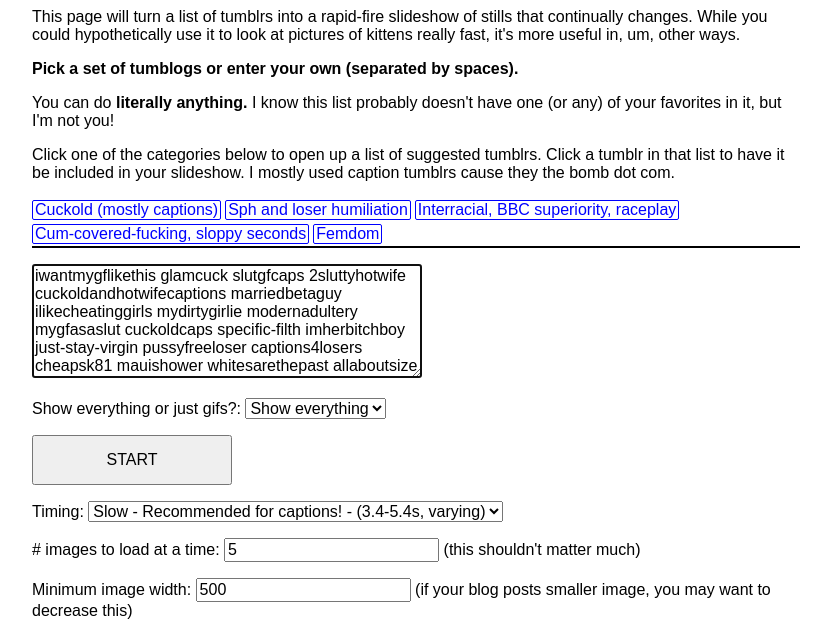
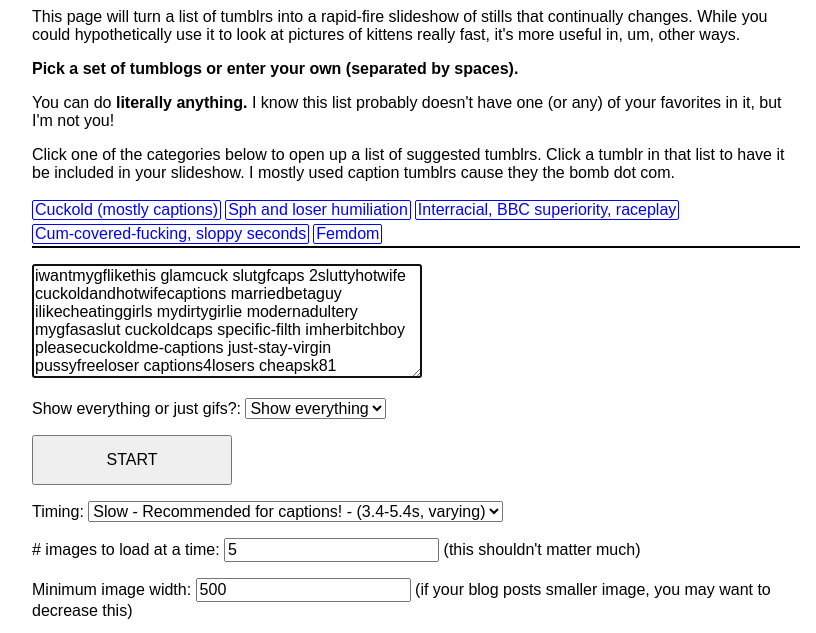
Before and after one commit to gooninatorforker/mygooninatorfork, a website built with webpack: page gooninator/index.html in a window 1280 px wide. Shown: the part 157-790 px from the top of the page, without its empty margins (224-1040 px from the left). Built offline with nearby package versions, Linux system fonts and the light colour scheme.

Commit message:
Update index.html

```diff
--- a/gooninator/index.html
+++ b/gooninator/index.html
@@ -29,7 +29,7 @@
 
     <form action="gooninate.html" method="get">
       <p>
-      <textarea type="text" rows="6" name="tumblrs" autocorrect="off" spellcheck="false" id="tumblrs" placeholder="TUMBLRS GO HERE">iwantmygflikethis glamcuck slutgfcaps 2sluttyhotwife cuckoldandhotwifecaptions marriedbetaguy ilikecheatinggirls mydirtygirlie modernadultery mygfasaslut cuckoldcaps specific-filth imherbitchboy just-stay-virgin pussyfreeloser captions4losers cheapsk81 mauishower whitesarethepast allaboutsize blackcocktakeover blackmydaughter3 breed-better dorisconquered bbcwhitewives69 breedthatwhitepussy breedingblackistheanswer cumcoveredfucking fuckyeahfriendlyfire</textarea>
+      <textarea type="text" rows="6" name="tumblrs" autocorrect="off" spellcheck="false" id="tumblrs" placeholder="TUMBLRS GO HERE">iwantmygflikethis glamcuck slutgfcaps 2sluttyhotwife cuckoldandhotwifecaptions marriedbetaguy ilikecheatinggirls mydirtygirlie modernadultery mygfasaslut cuckoldcaps specific-filth imherbitchboy pleasecuckoldme-captions just-stay-virgin pussyfreeloser captions4losers cheapsk81 mauishower whitesarethepast allaboutsize blackcocktakeover blackmydaughter3 breed-better dorisconquered bbcwhitewives69 breedthatwhitepussy breedingblackistheanswer cumcoveredfucking fuckyeahfriendlyfire</textarea>
 
       <p>
         Show everything or just gifs?:
```
